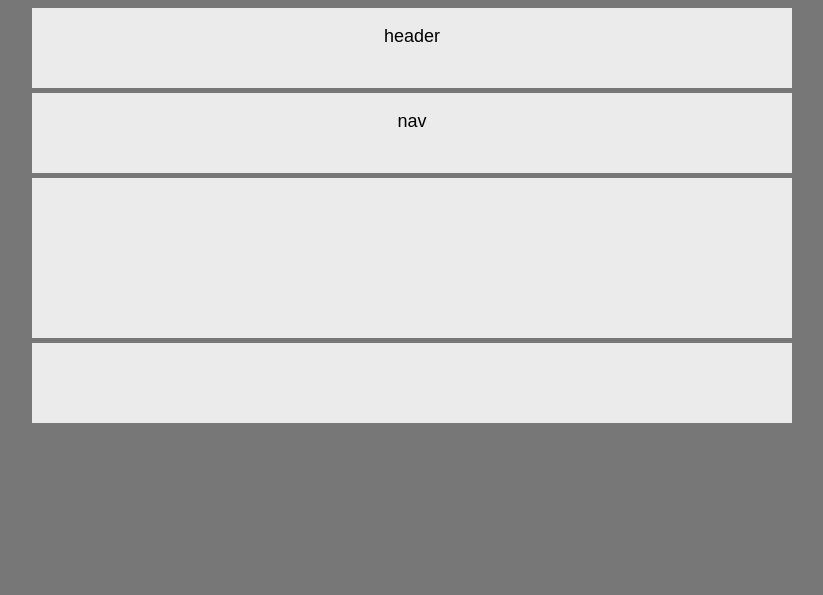
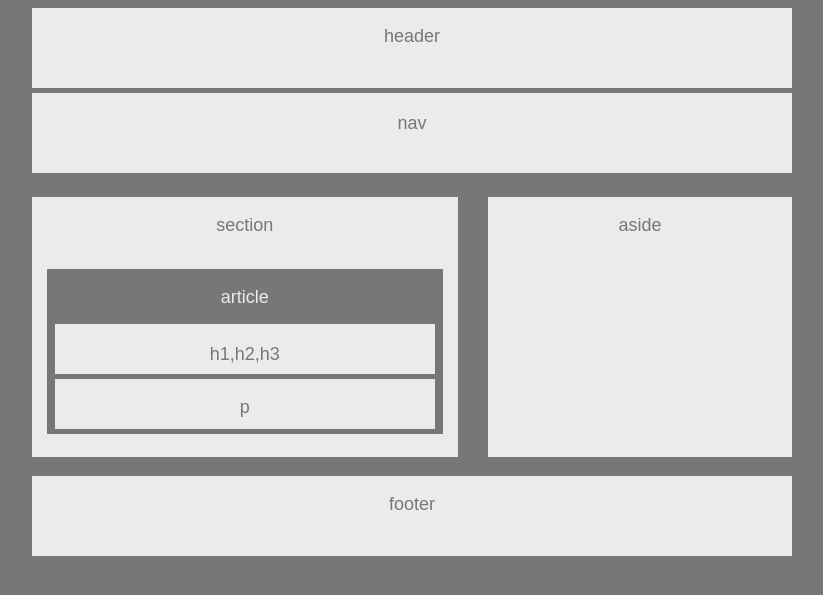
Before and after one commit to clshu/HW-Wireframe, a PHP site: page / in a window 1280 px wide. Shown: the top 595 px of the page, without its empty margins (76-899 px from the left). Run offline with PHP 8.4, Linux system fonts and the light colour scheme.

Commit message:
Working draft

```diff
--- a/index.html
+++ b/index.html
@@ -13,26 +13,35 @@
 
 	</header>
 	<nav>
-		<p>nav</p>
+		<p>nav<p>
 
 	</nav>
-	<section>
-		<article>
-			<h1>
+	<section id=main>
+		<p>section</p>
+		<article id="article">
 
-			</h1>
+			<header id=header>
+				<p>article</p>
+			</header>
 
-			<p>
+			<section class="article-section">
+				<p>h1,h2,h3<p>
 
-			</p>
+			</section>
+
+			<section class="article-section">
+				<p>p</p>
+			</section>
+
 		</article>
 
 	</section>
 	<aside>
+		<p>aside</p>
+	</aside>
 
-	</aside>
 	<footer class="clear">
-
+		<p>footer</p>
 	</footer>
 	</div>
 </body>
--- a/style.css
+++ b/style.css
@@ -5,66 +5,81 @@
 	font-size: 18px;
 	background-color: #777;
 	text-align: center;
+	color: #777;
 	font-family: 'Arial', 'Helvetica Neue', Helvetica, sans-serif;
 }
+
 .wrapper {
 	margin-left: 100px;
 	margin-right: 100px;
-	overflow: auto;
+}
+p {
+	display: inline-block;
+}
 
-
-}
 header {
+	position: relative;
 	height: 80px;
 	margin-bottom: 5px;
 	background-color: #ebebeb;
+}
 
+nav {
+	position: relative;
+	height: 80px;
+	margin-bottom: 5px;
+	background-color: #ebebeb;
+}
 
-
+section#main {
+	height: 260px;
+	width: 56%;
+	margin-top: 19px;
+	margin-bottom: 19px;
+	margin-right: 4%;
+	background-color: #ebebeb;
+	float: left;
 }
-header p {
+p {
 	display: inline-block;
 }
-nav {
-	height: 80px;
 
+article {
+	background: #777;
+	height: 165px;
+	margin: 15px;
+}
+
+#header {
+	color: #ebebeb;
+	height: 55px;
+	margin: 0;
+	background-color: #777;
+}
+.article-section {
+
+	height: 50px;
 	margin-bottom: 5px;
+	margin-left: 2%;
+	margin-right: 2%;
 	background-color: #ebebeb;
+}
 
-}
-nav p {
-	display: inline-block;
-}
-section {
-	height:160px;
-	width: 50%;
-	margin-bottom: 5px;
+aside {
+	height: 260px;
+	width: 40%;
+	margin-top: 19px;
+	margin-bottom: 19px;
 
 	background-color: #ebebeb;
 	float: left;
+}
+footer {
 
-}
-article {
-
-}
-aside {
-	height:160px;
-	width: 50%;
-	margin-bottom: 5px;
-
+	height: 80px;
 	background-color: #ebebeb;
-	float: left;
-
-
-
 }
 
-footer {
-	height: 80px;
-
-
-	background-color: #ebebeb;
+.clear {
+	clear: left;
 }
-.clear {
-	clear: both;
-}
```
